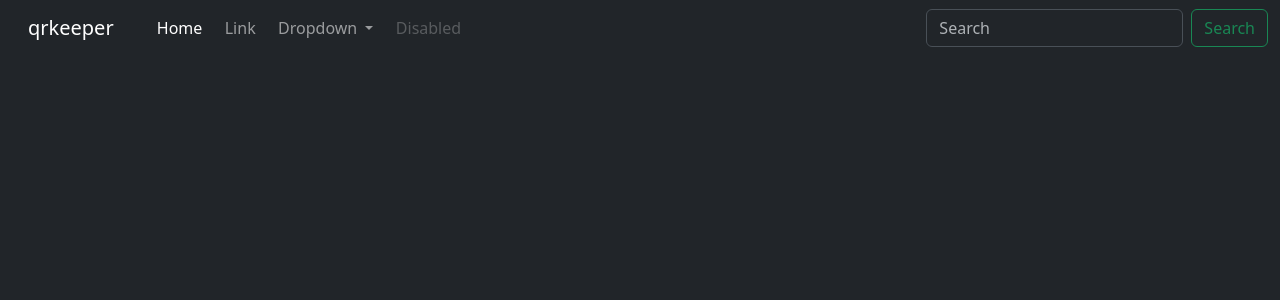
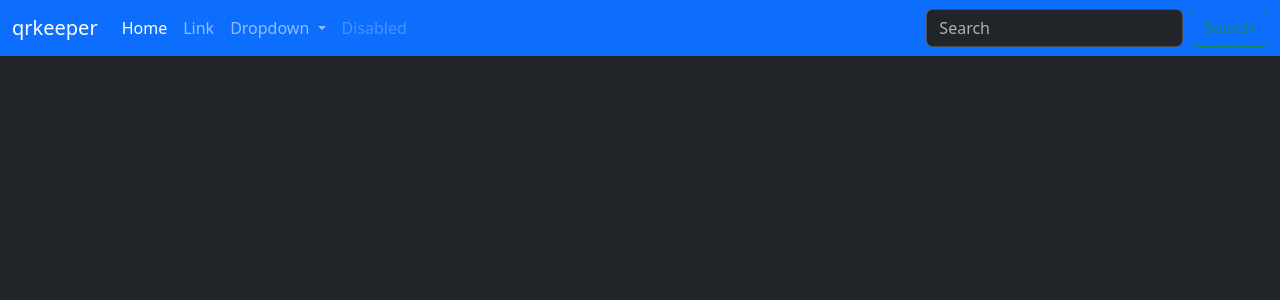
Before and after one commit to dev-bittu/qrkeeper, a Django app: page / in a window 1280 px wide. Shown: the top 300 px of the page. Run offline with Django 4.2, Linux system fonts and the light colour scheme.

Commit message:
mv bg dark to primary

```diff
--- a/static/css/layout.css
+++ /dev/null
@@ -1,27 +0,0 @@
-.nav-link:hover{
-  color: white;
-  border-style: solid;
-  background-color: blue;
-  border-color: blue;
-  border-radius: 13px;
-}
-.navbar .navbar-nav .nav-link {
-  padding: 0.6em;
-}
-.navbar .navbar-brand {
-  padding: 0 0.6em;
-}
-@media only screen and (min-width: 992px) {
-.navbar {
-  padding: 0;
-}
-.navbar .navbar-nav .nav-link {
-  padding: 1em 0.7em;
-}
-.navbar .navbar-brand {
-  padding: 0 0.8em;
-}
-.navbar .navbar-nav .nav-link {
-  padding: 1em 0.7em;
-  transition: all 0.5s;
-}
--- a/templates/layout.html
+++ b/templates/layout.html
@@ -5,13 +5,12 @@
   <meta charset="utf-8">
   <meta name="viewport" content="width=device-width, initial-scale=1">
   <link href="{% static 'css/bootstrap.css' %}" rel="stylesheet">
-  <link href="{% static 'css/layout.css' %}" rel="stylesheet">
   <title>{% block title %}{% endblock %} | qrkeeper</title>
   <link rel="icon" href="{% static 'img/favicon.ico' %}">
 </head>
 <body>
 
-<nav class="navbar navbar-expand-lg navbar-dark bg-dark">
+<nav class="navbar navbar-expand-lg navbar-dark bg-primary">
   <div class="container-fluid">
     <a class="navbar-brand" href="{% url 'index' %}">qrkeeper</a>
     <button class="navbar-toggler" type="button" data-bs-toggle="collapse" data-bs-target="#navbarSupportedContent" aria-controls="navbarSupportedContent" aria-expanded="false" aria-label="Toggle navigation">
```
